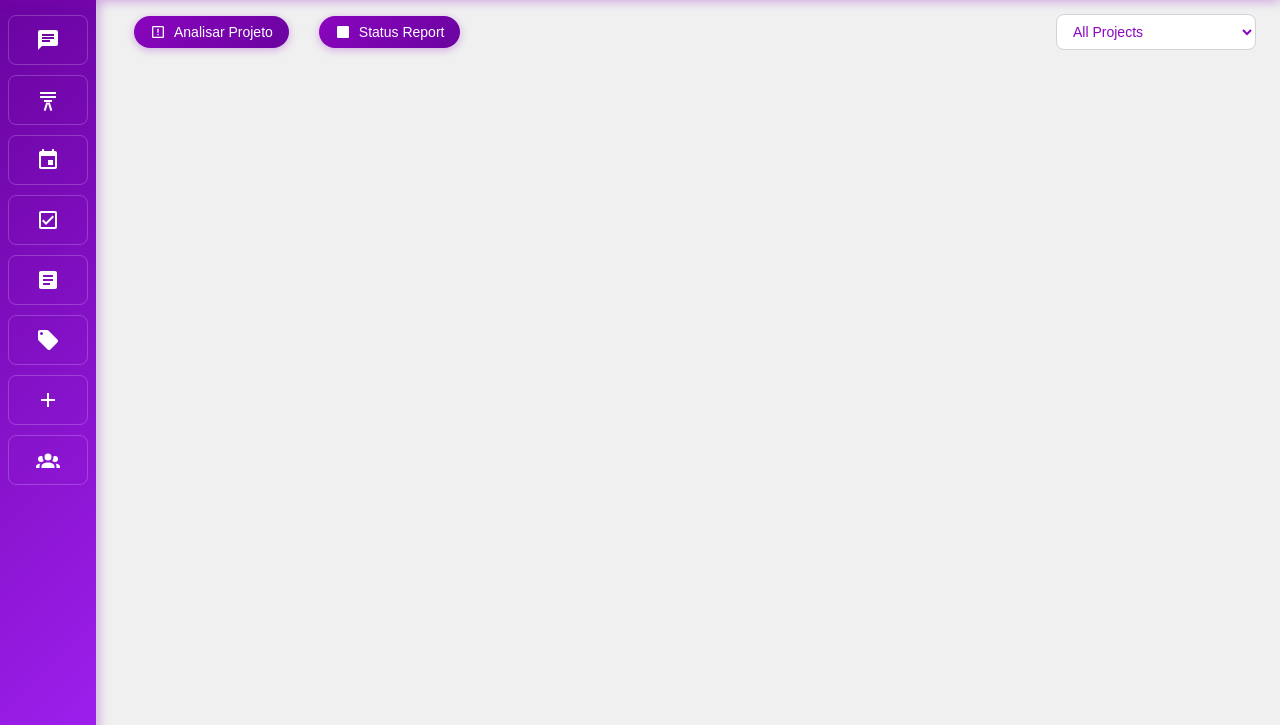
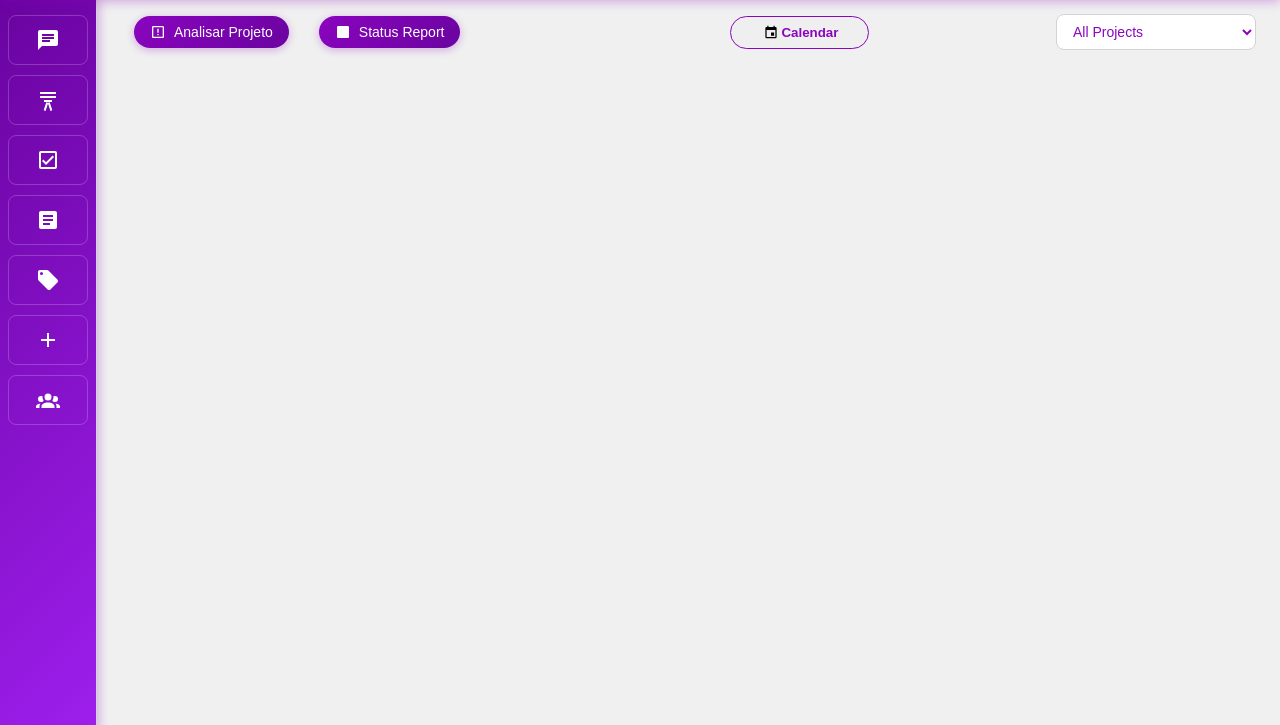
Before and after one commit to renatogritti/Deeply, a Python web app: template templates/kanban.html in a window 1280 px wide. Shown: the part 64-789 px from the top of the page. Run offline with Jinja, Linux system fonts and the light colour scheme; the template is opened without the code that fills it, so the values that code supplies are empty.

Commit message:
Saiu botao de calendario do sidebar e entrou no kanban

```diff
--- a/templates/kanban.html
+++ b/templates/kanban.html
@@ -90,13 +90,6 @@
         <span>Kudos</span>
     </button>
 
-        <!-- Botão de Calendário -->
-        <button class="sidebar-button" onclick="window.location.href='/calendar'">
-            <svg viewBox="0 0 24 24">
-                <path fill="currentColor" d="M19,19H5V8H19M16,1V3H8V1H6V3H5C3.89,3 3,3.89 3,5V19A2,2 0 0,0 5,21H19A2,2 0 0,0 21,19V5C21,3.89 20.1,3 19,3H18V1M17,12H12V17H17V12Z" />
-            </svg>
-            <span>Calendar</span>
-        </button>
 
         <!-- Botão TODO -->
         <button class="sidebar-button" onclick="window.location.href='/todo'">
@@ -158,6 +151,13 @@
                 </svg>
                 Status Report
             </button>
+            <button class="calendar-filter-button" onclick="window.location.href='/calendar'" style="border: 1px solid #8A05BE; padding: 8px 30px; display: flex; justify-content: center; align-items: center; border-radius: 30px; margin-left: 270px;">
+                <svg viewBox="0 0 24 24" width="20" height="15" style="fill: #8A05BE;">
+                    <path fill="currentColor" d="M19,19H5V8H19M16,1V3H8V1H6V3H5C3.89,3 3,3.89 3,5V19A2,2 0 0,0 5,21H19A2,2 0 0,0 21,19V5C21,3.89 20.1,3 19,3H18V1M17,12H12V17H17V12Z"/>
+                </svg>
+                <span style="color: #8A05BE; font-weight: bold;">   Calendar</span>
+            </button>
+
         </div>
     </div>
 
```
